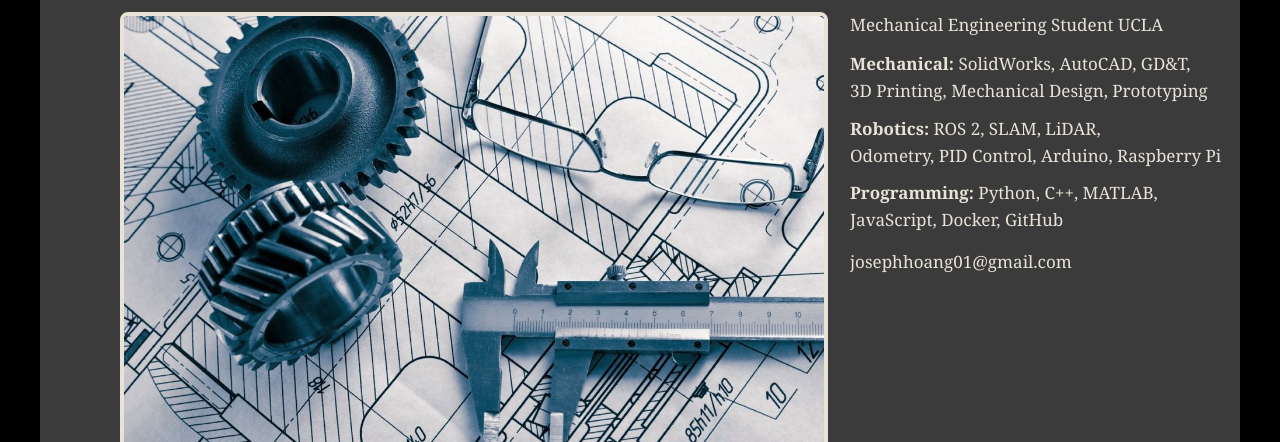
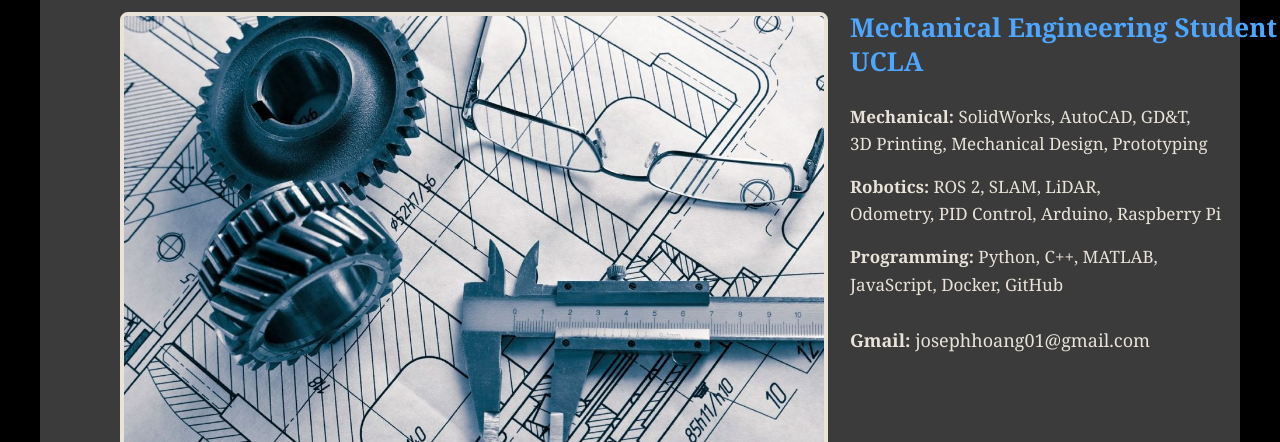
Before and after one commit to hoangduc244/hoangduc244.github.io, a plain HTML site: page index.html in a window 1280 px wide. Shown: the part 358-800 px from the top of the page. Drawn offline with Linux system fonts and the light colour scheme.

Commit message:
Update right text block styles and content

```diff
--- a/index.html
+++ b/index.html
@@ -93,27 +93,37 @@
   line-height:1.6;
 ">
 
-      <p style="margin:0 0 12px 0;">
-        Mechanical Engineering Student UCLA
+  <p style="
+    margin:0 0 24px 0;
+    font-size:26px;
+    line-height:1.3;
+    color:#4da6ff;
+    font-weight:bold;
+  ">
+    Mechanical Engineering Student<br>
+    UCLA
   </p>
 
-      <p style="margin:0 0 10px 0;">
+  <p style="margin:0 0 16px 0;">
     <b>Mechanical:</b> SolidWorks, AutoCAD, GD&amp;T,<br>
     3D Printing, Mechanical Design, Prototyping
   </p>
 
-      <p style="margin:0 0 10px 0;">
+  <p style="margin:0 0 16px 0;">
     <b>Robotics:</b> ROS 2, SLAM, LiDAR,<br>
     Odometry, PID Control, Arduino, Raspberry Pi
   </p>
 
-      <p style="margin:0 0 10px 0;">
+  <p style="margin:0 0 28px 0;">
     <b>Programming:</b> Python, C++, MATLAB,<br>
     JavaScript, Docker, GitHub
   </p>
 
-      <p style="margin:15px 0 0 0;">
-        josephhoang01@gmail.com
+  <p style="
+    margin:0;
+    font-size:18px;
+  ">
+    <b>Gmail:</b> josephhoang01@gmail.com
   </p>
 
 </div>
```
Lines whose indentation alone changed are shown as unchanged.
